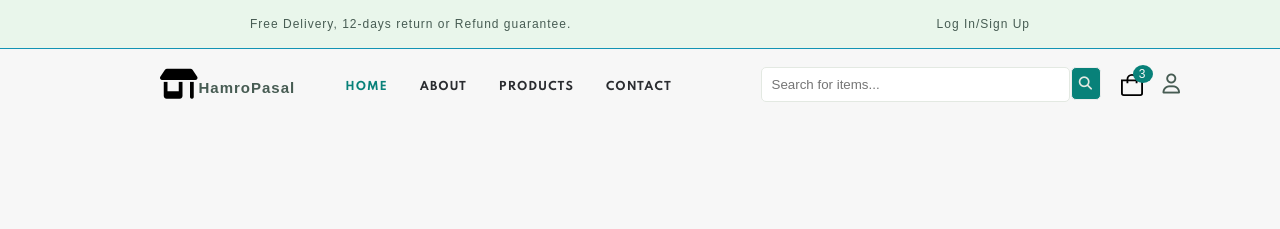
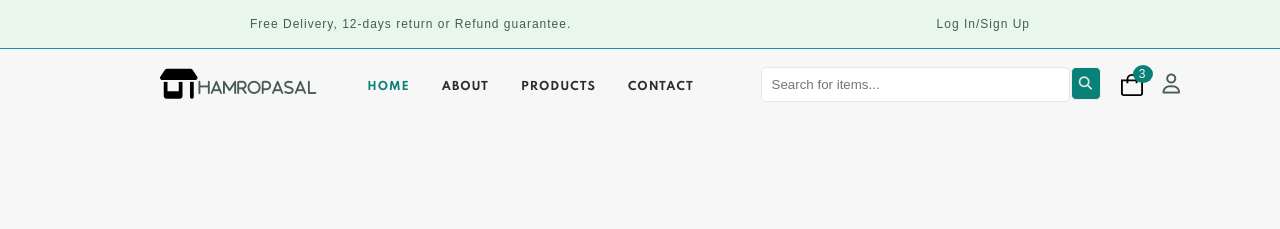
Before and after one commit to chandrakamalsingh007/Ecommerce-website, a website built with Vite: page index.html in a window 1280 px wide. Shown: the top 229 px of the page. Built offline with nearby package versions, Linux system fonts and the light colour scheme.

Commit message:
navbar updated

```diff
--- a/index.html
+++ b/index.html
@@ -21,7 +21,7 @@
     </section>
     <div class="container">
       <div class="navbar-brand">
-        <a id="shopIcon" href="index.html"><i class="fa-solid fa-shop"></i><p>HamroPasal</p></a>
+        <a id="shopIcon" href="index.html"><i class="fa-solid fa-shop"><p>HamroPasal</p></i></a>
         <nav class="navbar">
           <ul>
             <li class="nav-item"><a href="/" class="nav-link" id="active-link" >Home</a></li>
--- a/style.css
+++ b/style.css
@@ -124,7 +124,7 @@ a{
 
 .btn:hover{
     background-color: transparent;
-    color:var(--main-color);
+    color:var(--main-color)
 }
 
 /***** Layout *****/
@@ -164,13 +164,14 @@ a{
     align-items: center;
     padding:1.5rem 10rem;
 }
-#shopIcon{
+/* #shopIcon{
     display: flex;
     align-items:end;
 
     & i{
         font-size: 30px;
         color:black;
+        display: flex;
     }
 
    & p{
@@ -179,10 +180,25 @@ a{
 
    }
 
-   & i:hover{
+}
+#shopIcon:hover{
     color: var(--main-color);
-   }
+} */
 
+#shopIcon i{
+    font-size: 30px;
+    color:black;
+    display: flex;
+    align-items: end;
+
+    & p{
+        font-size: 1.5rem;
+        font-weight: bold;
+    }
+}
+
+#shopIcon i:hover{
+   color: var(--main-color);
 }
 
 
```
